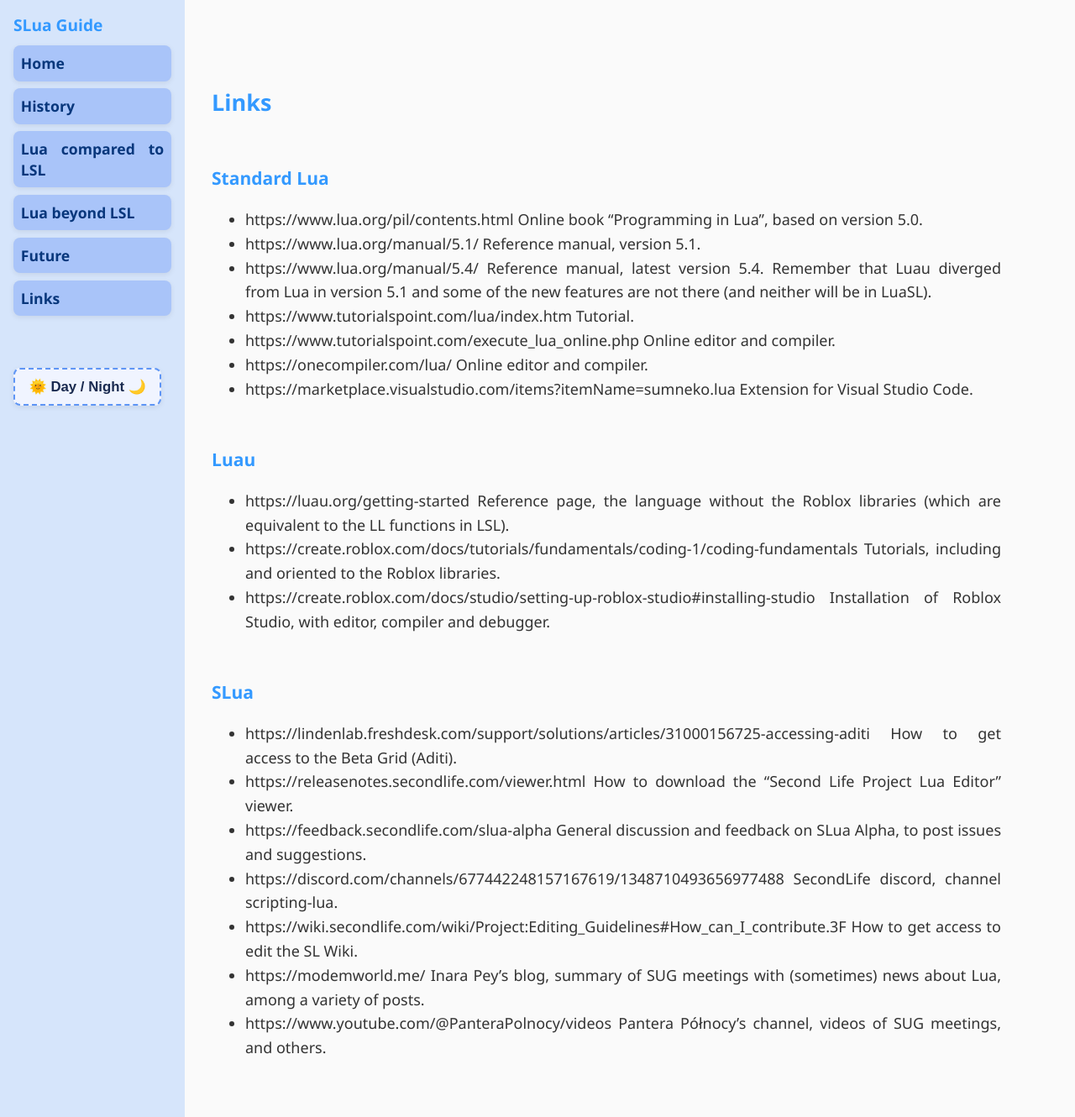
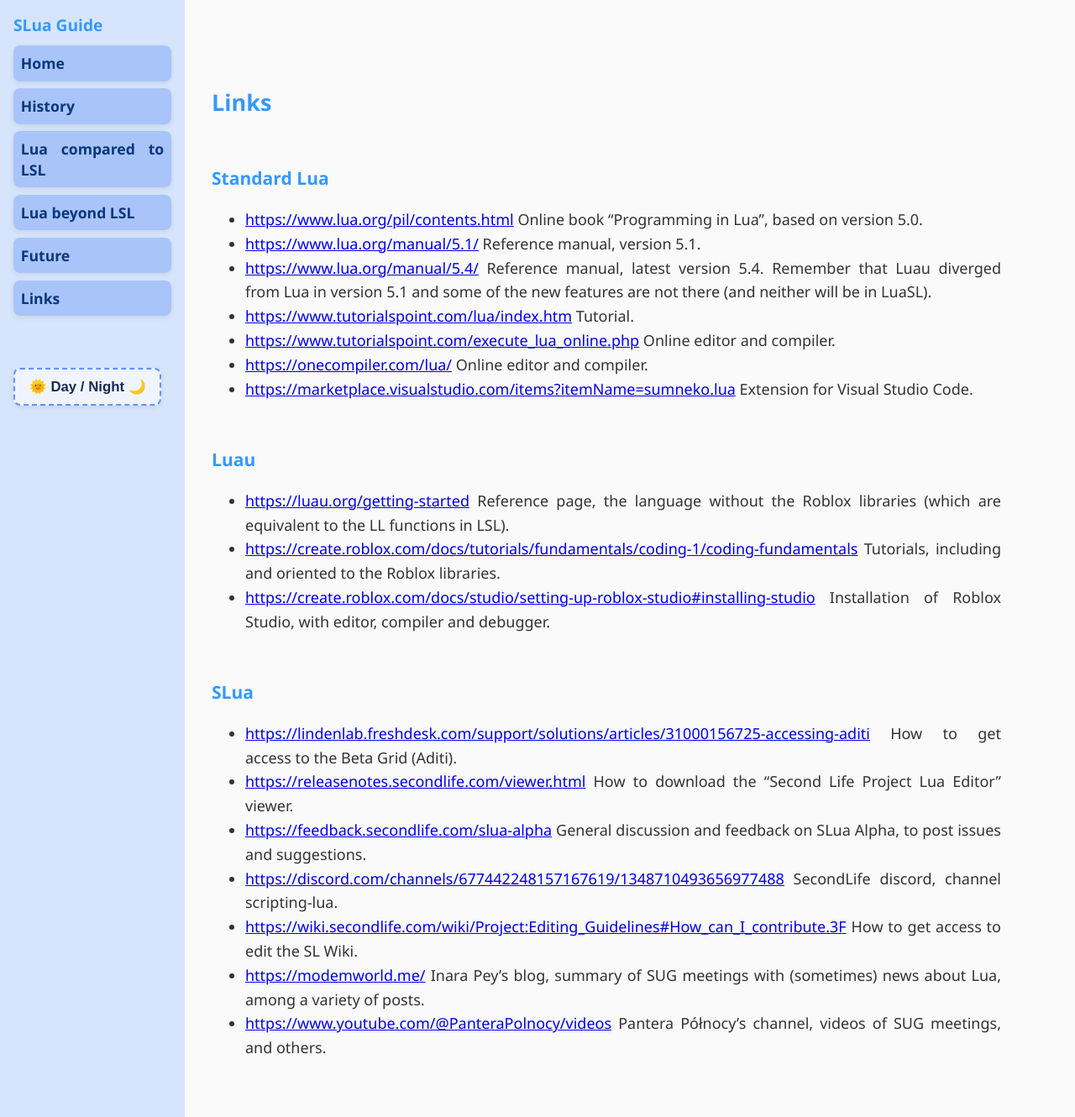
Before and after one commit to Suzanna-Linn/slua, a Jekyll site: the page built from docs/links.md, in a window 1280 px wide and 1330 px high. Shown: the whole window at 84% size. Built offline with Jekyll 4.4.1, drawn with Linux system fonts in a browser that asks for light colours; nearby versions of some CDN libraries; comment, search, counter and statistics services are not loaded.

Commit message:
Update links.md

```diff
--- a/docs/links.md
+++ b/docs/links.md
@@ -7,28 +7,28 @@ title: Links
 
 ### Standard Lua
 
-* https://www.lua.org/pil/contents.html Online book "Programming in Lua", based on version 5.0.
-* https://www.lua.org/manual/5.1/ Reference manual, version 5.1.
-* https://www.lua.org/manual/5.4/ Reference manual, latest version 5.4. Remember that Luau diverged from Lua in version 5.1 and some of the new features are not there (and neither will be in LuaSL).
-* https://www.tutorialspoint.com/lua/index.htm Tutorial.
-* https://www.tutorialspoint.com/execute_lua_online.php Online editor and compiler.
-* https://onecompiler.com/lua/ Online editor and compiler.
-* https://marketplace.visualstudio.com/items?itemName=sumneko.lua Extension for Visual Studio Code.
+* <https://www.lua.org/pil/contents.html> Online book "Programming in Lua", based on version 5.0.
+* <https://www.lua.org/manual/5.1/> Reference manual, version 5.1.
+* <https://www.lua.org/manual/5.4/> Reference manual, latest version 5.4. Remember that Luau diverged from Lua in version 5.1 and some of the new features are not there (and neither will be in LuaSL).
+* <https://www.tutorialspoint.com/lua/index.htm> Tutorial.
+* <https://www.tutorialspoint.com/execute_lua_online.php> Online editor and compiler.
+* <https://onecompiler.com/lua/> Online editor and compiler.
+* <https://marketplace.visualstudio.com/items?itemName=sumneko.lua> Extension for Visual Studio Code.
 
 
 ### Luau
 
-* https://luau.org/getting-started Reference page, the language without the Roblox libraries (which are equivalent to the LL functions in LSL).
-* https://create.roblox.com/docs/tutorials/fundamentals/coding-1/coding-fundamentals Tutorials, including and oriented to the Roblox libraries.
-* https://create.roblox.com/docs/studio/setting-up-roblox-studio#installing-studio Installation of Roblox Studio, with editor, compiler and debugger.
+* <https://luau.org/getting-started> Reference page, the language without the Roblox libraries (which are equivalent to the LL functions in LSL).
+* <https://create.roblox.com/docs/tutorials/fundamentals/coding-1/coding-fundamentals> Tutorials, including and oriented to the Roblox libraries.
+* <https://create.roblox.com/docs/studio/setting-up-roblox-studio#installing-studio> Installation of Roblox Studio, with editor, compiler and debugger.
 
 
 ### SLua
 
-* https://lindenlab.freshdesk.com/support/solutions/articles/31000156725-accessing-aditi How to get access to the Beta Grid (Aditi).
-* https://releasenotes.secondlife.com/viewer.html How to download the "Second Life Project Lua Editor" viewer.
-* https://feedback.secondlife.com/slua-alpha General discussion and feedback on SLua Alpha, to post issues and suggestions.
-* https://discord.com/channels/677442248157167619/1348710493656977488 SecondLife discord, channel scripting-lua.
-* https://wiki.secondlife.com/wiki/Project:Editing_Guidelines#How_can_I_contribute.3F How to get access to edit the SL Wiki.
-* https://modemworld.me/ Inara Pey's blog, summary of SUG meetings with (sometimes) news about Lua, among a variety of posts.
-* https://www.youtube.com/@PanteraPolnocy/videos Pantera Północy's channel, videos of SUG meetings, and others.
+* <https://lindenlab.freshdesk.com/support/solutions/articles/31000156725-accessing-aditi> How to get access to the Beta Grid (Aditi).
+* <https://releasenotes.secondlife.com/viewer.html> How to download the "Second Life Project Lua Editor" viewer.
+* <https://feedback.secondlife.com/slua-alpha> General discussion and feedback on SLua Alpha, to post issues and suggestions.
+* <https://discord.com/channels/677442248157167619/1348710493656977488> SecondLife discord, channel scripting-lua.
+* <https://wiki.secondlife.com/wiki/Project:Editing_Guidelines#How_can_I_contribute.3F> How to get access to edit the SL Wiki.
+* <https://modemworld.me/> Inara Pey's blog, summary of SUG meetings with (sometimes) news about Lua, among a variety of posts.
+* <https://www.youtube.com/@PanteraPolnocy/videos> Pantera Północy's channel, videos of SUG meetings, and others.
```
